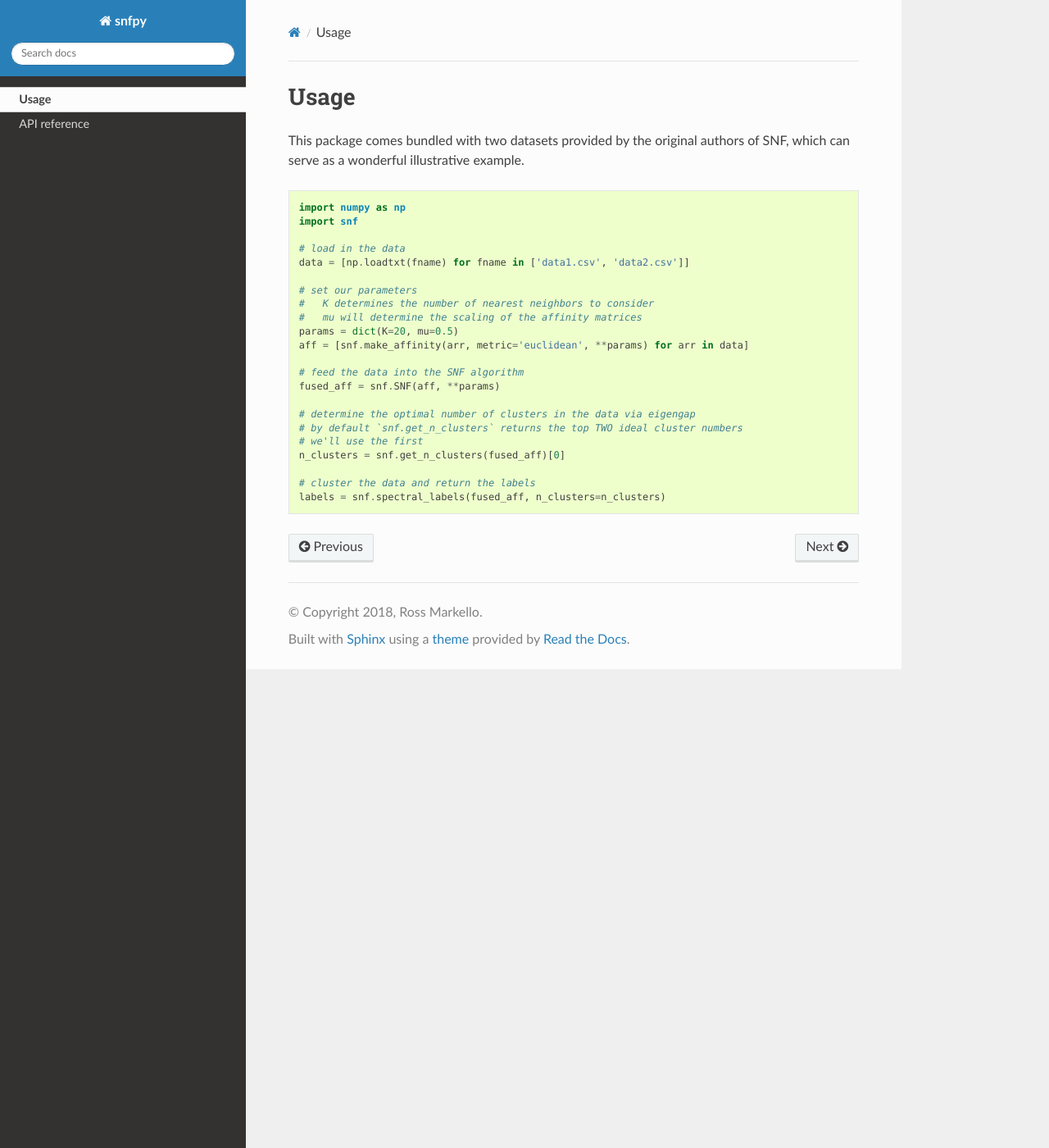
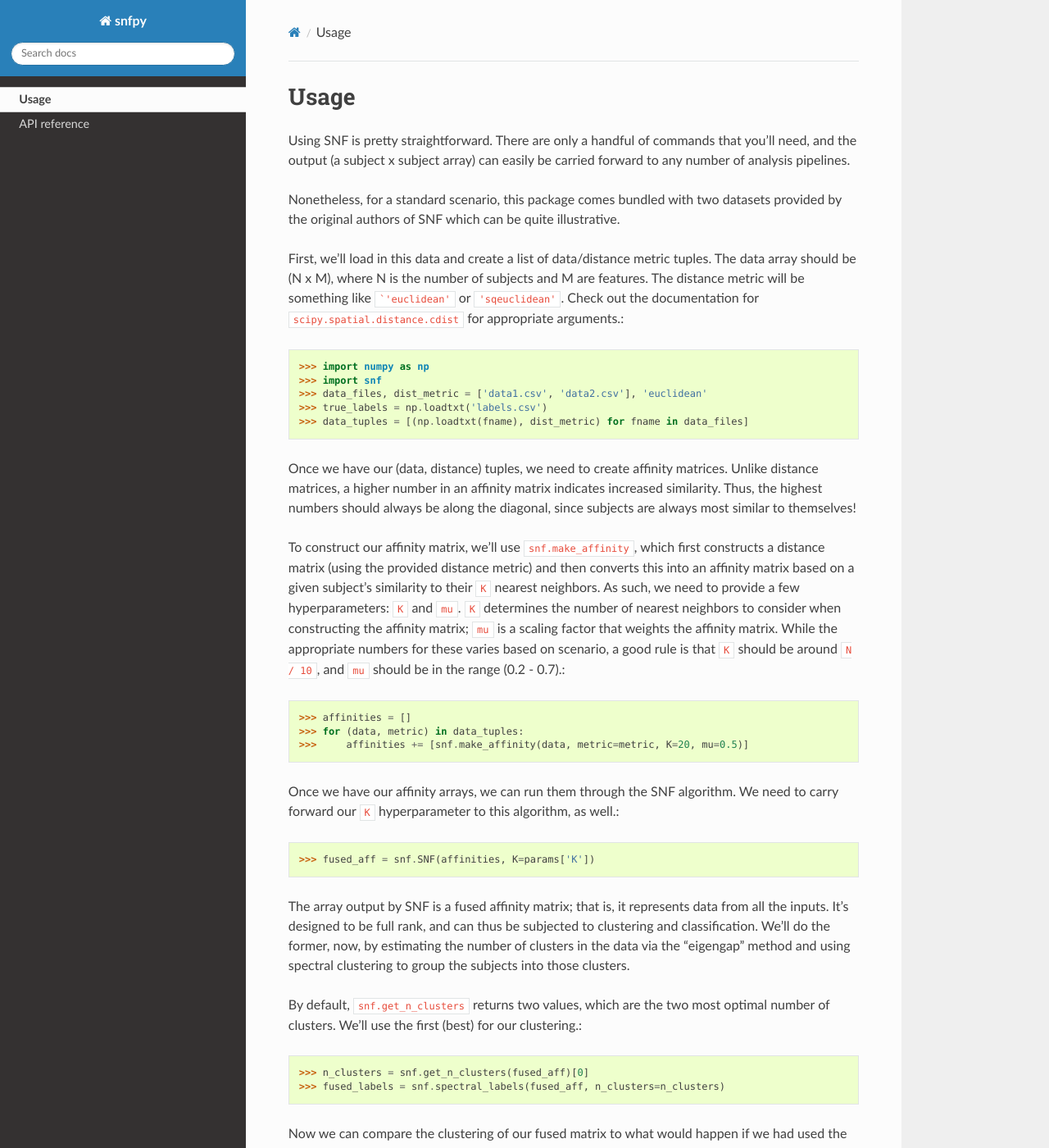
Before and after one commit to rmarkello/snfpy, a Sphinx documentation site: the page built from docs/usage.rst, in a window 1280 px wide and 1400 px high. Shown: the whole window at 82% size. Built offline with Sphinx 7.4.7 and the Read the Docs theme 2.0.0, drawn with Linux system fonts in a browser that asks for light colours; the version number could not be read and is left out; some of the changed text lies outside the part shown.

Commit message:
[RF] Renamed snf_nmi to nmi
Also updated the docs a bunch!

````diff
--- a/docs/usage.rst
+++ b/docs/usage.rst
@@ -2,28 +2,105 @@
 
 Usage
 =====
-This package comes bundled with two datasets provided by the original authors
-of SNF, which can serve as a wonderful illustrative example. ::
+Using SNF is pretty straightforward. There are only a handful of commands that
+you'll need, and the output (a subject x subject array) can easily be carried
+forward to any number of analysis pipelines.
 
-    import numpy as np
-    import snf
+Nonetheless, for a standard scenario, this package comes bundled with two
+datasets provided by the original authors of SNF which can be quite
+illustrative.
 
-    # load in the data
-    data = [np.loadtxt(fname) for fname in ['data1.csv', 'data2.csv']]
+First, we'll load in this data and create a list of data/distance metric tuples.
+The data array should be (N x M), where N is the number of subjects and M are
+features. The distance metric will be something like ```'euclidean'`` or
+``'sqeuclidean'``. Check out the documentation for
+``scipy.spatial.distance.cdist`` for appropriate arguments.::
 
-    # set our parameters
-    #   K determines the number of nearest neighbors to consider
-    #   mu will determine the scaling of the affinity matrices
-    params = dict(K=20, mu=0.5)
-    aff = [snf.make_affinity(arr, metric='euclidean', **params) for arr in data]
+    >>> import numpy as np
+    >>> import snf
+    >>> data_files, dist_metric = ['data1.csv', 'data2.csv'], 'euclidean'
+    >>> true_labels = np.loadtxt('labels.csv')
+    >>> data_tuples = [(np.loadtxt(fname), dist_metric) for fname in data_files]
 
-    # feed the data into the SNF algorithm
-    fused_aff = snf.SNF(aff, **params)
+Once we have our (data, distance) tuples, we need to create affinity matrices.
+Unlike distance matrices, a higher number in an affinity matrix indicates
+increased similarity. Thus, the highest numbers should always be along the
+diagonal, since subjects are always most similar to themselves!
 
-    # determine the optimal number of clusters in the data via eigengap
-    # by default `snf.get_n_clusters` returns the top TWO ideal cluster numbers
-    # we'll use the first
-    n_clusters = snf.get_n_clusters(fused_aff)[0]
+To construct our affinity matrix, we'll use ``snf.make_affinity``, which
+first constructs a distance matrix (using the provided distance metric) and
+then converts this into an affinity matrix based on a given subject's
+similarity to their ``K`` nearest neighbors. As such, we need to provide a few
+hyperparameters: ``K`` and ``mu``. ``K`` determines the number of nearest
+neighbors to consider when constructing the affinity matrix; ``mu`` is a
+scaling factor that weights the affinity matrix. While the appropriate numbers
+for these varies based on scenario, a good rule is that ``K`` should be around
+``N / 10``, and ``mu`` should be in the range (0.2 - 0.7).::
 
-    # cluster the data and return the labels
-    labels = snf.spectral_labels(fused_aff, n_clusters=n_clusters)
+    >>> affinities = []
+    >>> for (data, metric) in data_tuples:
+    >>>     affinities += [snf.make_affinity(data, metric=metric, K=20, mu=0.5)]
+
+Once we have our affinity arrays, we can run them through the SNF algorithm. We
+need to carry forward our ``K`` hyperparameter to this algorithm, as well.::
+
+    >>> fused_aff = snf.SNF(affinities, K=params['K'])
+
+The array output by SNF is a fused affinity matrix; that is, it represents
+data from all the inputs. It's designed to be full rank, and can thus be
+subjected to clustering and classification. We'll do the former, now, by
+estimating the number of clusters in the data via the "eigengap" method and
+using spectral clustering to group the subjects into those clusters.
+
+By default, ``snf.get_n_clusters`` returns two values, which are the two most
+optimal number of clusters. We'll use the first (best) for our clustering.::
+
+    >>> n_clusters = snf.get_n_clusters(fused_aff)[0]
+    >>> fused_labels = snf.spectral_labels(fused_aff, n_clusters=n_clusters)
+
+Now we can compare the clustering of our fused matrix to what would happen if
+we had used the data from either of the original matrices, individually.
+
+To do this, we first need to generate cluster labels from the individual
+affinity matrices.::
+
+    >>> all_labels = [true_labels, fused_labels]
+    >>> for arr in affinities:
+    >>>     all_labels += [snf.spectral_labels(arr, n_clusters=n_clusters)]
+
+Then, we'll calculate the normalized mutual information score (NMI) between the
+labels generated by SNF and the ones we just obtained.::
+
+    >>> nmi = snf.nmi(all_labels)
+    >>> print(np.triu(nmi))
+    [[1.         0.62231525 0.57014042 0.43765575]
+     [0.         1.         0.63253856 0.40447861]
+     [0.         0.         1.         0.2910661 ]
+     [0.         0.         0.         1.        ]]
+
+The output array is symmteric, so we'll show only the upper triangle for now.
+The values range from 0 to 1, where 0 indicates no overlap and 1 indicates a
+perfect correspondence between the two sets of labels.
+
+The entry in (0, 1) indicates that the fused array generated by SNF has pretty
+substantial overlap with the "true" labels from the datasets. The entries in
+(0, 2) and (0, 3) indicate the shared information from the individual (unfused)
+data arrays (from ``data1.csv`` and ``data2.csv``) with the true labels.
+
+While this example has the true labels to compare against, in unsupervised
+clustering we would not have such information. In these instances, the NMI
+cannot tell us that the fused array is *superior* to the individual data
+arrays. Rather, it can only help distinguish how much data from each of the
+individual arrays is contributing to the fused network.
+
+We can also assess how well the clusters are defined using the silhouette
+score. These values range from -1 to 1, where -1 indicates a poor clustering
+solution and 1 indicates a fantastic solution.::
+
+    >>> silhouette = snf.silhouette_score(fused_aff, fused_labels)
+    >>> print(f"Silhouette score for the fused matrix is: {silhouette:.2f}")
+    Silhouette score for the SNF fused matrix is: 0.69
+
+This indicates that the clustering solution for the data is pretty good! We
+could try playing around with the hyperparameters to see if we can improve our
+fit (being careful to do so in a way that won't overfit to your data!).
--- a/snf/__init__.py
+++ b/snf/__init__.py
@@ -2,6 +2,6 @@ __all__ = ['compute', 'plotting', 'matlab', 'R']
 
 from snf.info import (__version__)
 from snf import (matlab, R)
-from snf.compute import (make_affinity, SNF, snf_nmi,
+from snf.compute import (make_affinity, SNF, nmi,
                          get_n_clusters, spectral_labels,
                          silhouette_score, affinity_zscore)
````
Also changed, not shown: 4 other files.
